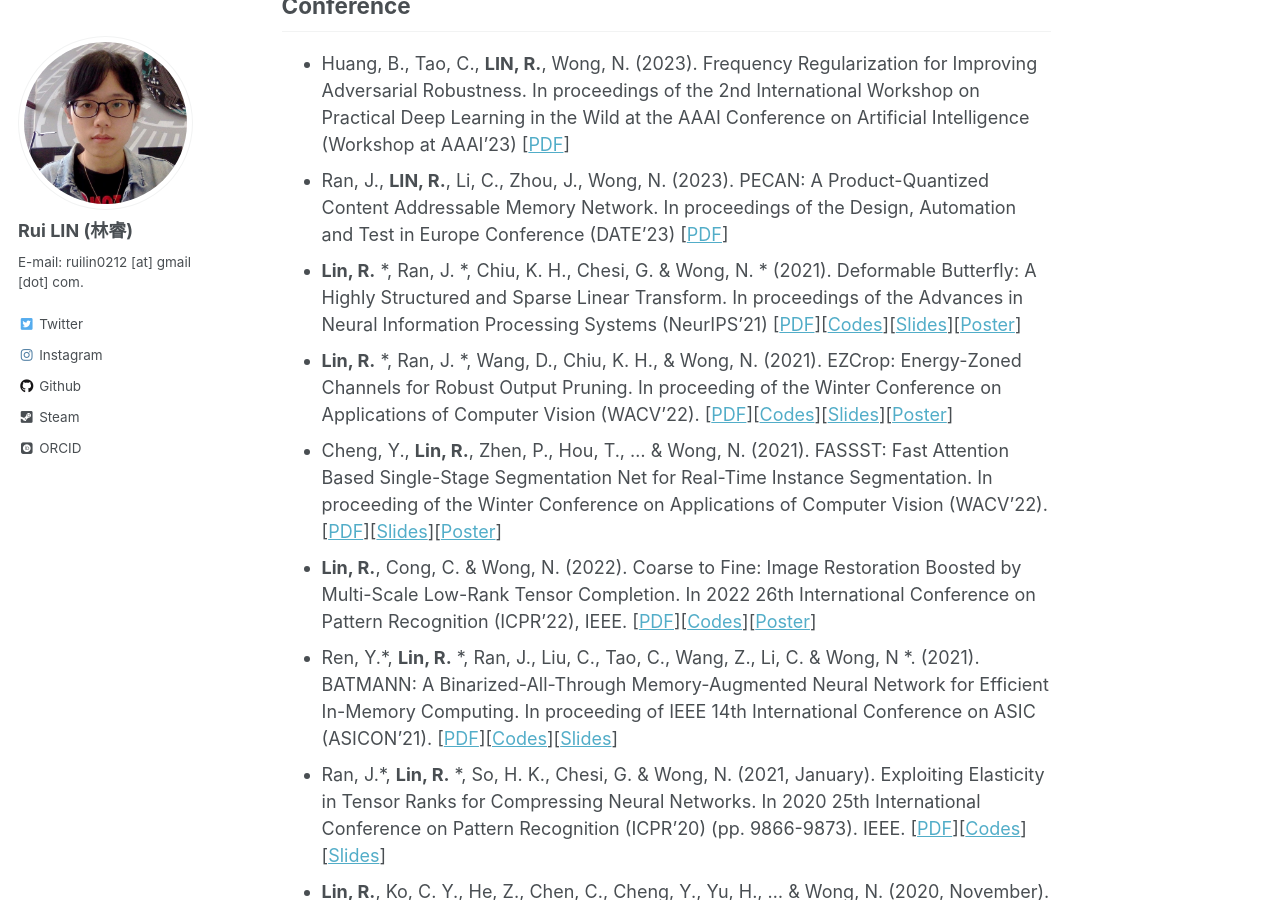
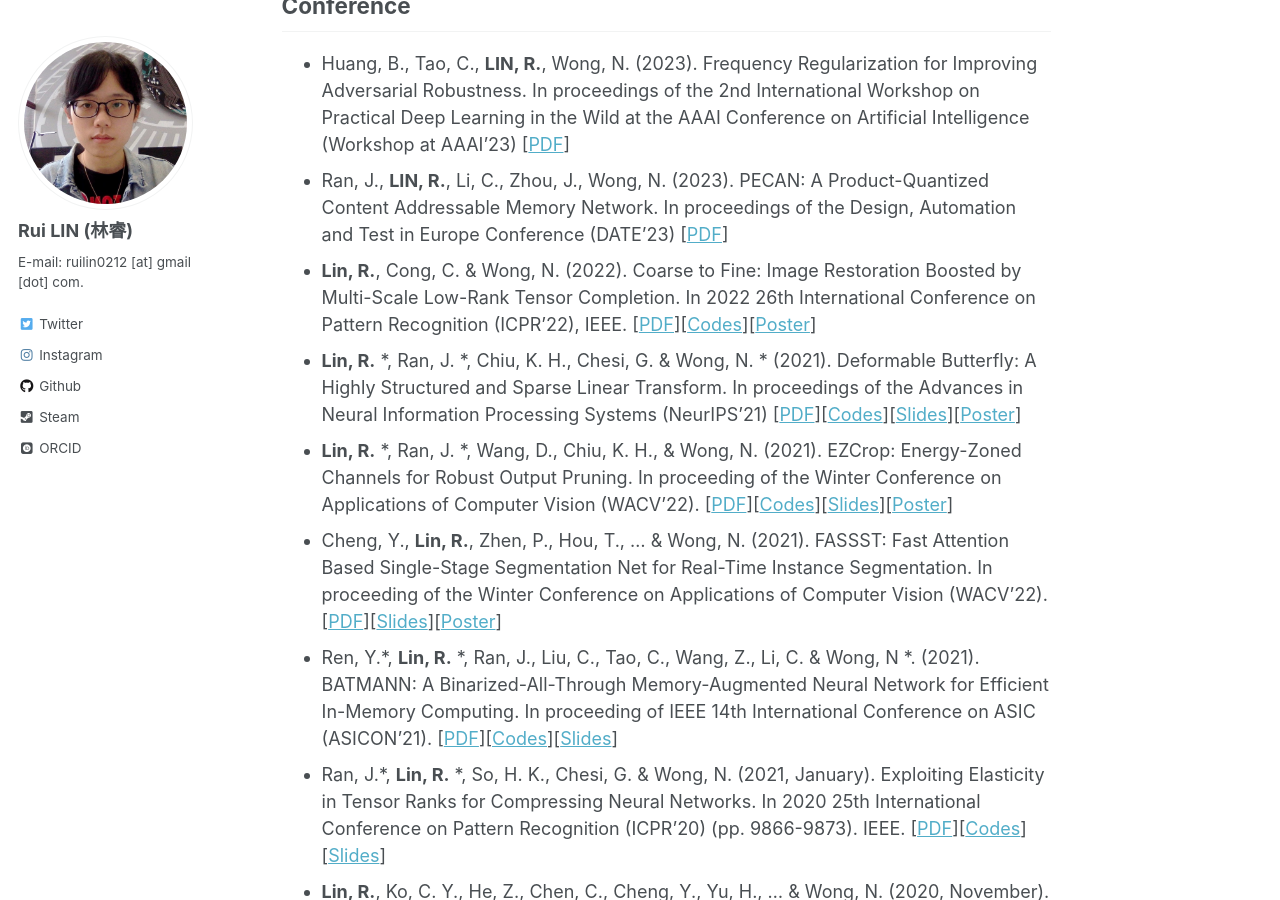
Before and after one commit to rlin27/rlin27.github.io, a Jekyll site: the page built from _pages/publications.md, in a window 1280 px wide and 900 px high, scrolled down 603 px. Built offline with Jekyll 4.4.1, drawn with Linux system fonts in a browser that asks for light colours; some web fonts are replaced.

Commit message:
change the order of pubs

```diff
--- a/_pages/publications.md
+++ b/_pages/publications.md
@@ -11,10 +11,10 @@ title: "Publications"
 ## Conference
 + Huang, B., Tao, C., **LIN, R.**, Wong, N. (2023). Frequency Regularization for Improving Adversarial Robustness. In proceedings of the 2nd International Workshop on Practical Deep Learning in the Wild at the AAAI Conference on Artificial Intelligence (Workshop at AAAI'23) [[PDF](\files\pdf\AAAI2023_Workshop.pdf)]
 + Ran, J., **LIN, R.**, Li, C., Zhou, J., Wong, N. (2023). PECAN: A Product-Quantized Content Addressable Memory Network. In proceedings of the Design, Automation and Test in Europe Conference (DATE'23) [[PDF](\files\pdf\PECAN.pdf)]
++ **Lin, R.**, Cong, C. & Wong, N. (2022). Coarse to Fine: Image Restoration Boosted by Multi-Scale Low-Rank Tensor Completion. In 2022 26th International Conference on Pattern Recognition (ICPR'22), IEEE.  [[PDF](\files\pdf\ICPR_2022_C2F.pdf)][[Codes](https://github.com/rlin27/C2FLRTC)][[Poster](\files\pdf\ICPR2022_ePoster.pdf)]
 + **Lin, R.** *, Ran, J. *, Chiu, K. H., Chesi, G. & Wong, N. * (2021). Deformable Butterfly: A Highly Structured and Sparse Linear Transform. In proceedings of the Advances in Neural Information Processing Systems (NeurIPS'21) [[PDF](\files\pdf\DeBut_final.pdf)][[Codes](https://github.com/rlin27/DeBut)][[Slides](\files\slides\DeBut_Slides.pdf)][[Poster](\files\slides\DeBut_Poster.pdf)]
 + **Lin, R.** *, Ran, J. *, Wang, D., Chiu, K. H., & Wong, N. (2021). EZCrop: Energy-Zoned Channels for Robust Output Pruning. In proceeding of the Winter Conference on Applications of Computer Vision (WACV'22). [[PDF](https://arxiv.org/abs/2105.03679)][[Codes](https://github.com/rlin27/EZCrop)][[Slides](\files\slides\EZCrop_Slides.pdf)][[Poster](\files\slides\EZCrop_Poster.pdf)]
 + Cheng, Y., **Lin, R.**, Zhen, P., Hou, T., ... & Wong, N. (2021). FASSST: Fast Attention Based Single-Stage Segmentation Net for Real-Time Instance Segmentation. In proceeding of the Winter Conference on Applications of Computer Vision (WACV'22). [[PDF](\files\pdf\FASSST.pdf)][[Slides](\files\slides\FASSST_Slides.pdf)][[Poster](\files\slides\FASSST_Poster.pdf)]
-+ **Lin, R.**, Cong, C. & Wong, N. (2022). Coarse to Fine: Image Restoration Boosted by Multi-Scale Low-Rank Tensor Completion. In 2022 26th International Conference on Pattern Recognition (ICPR'22), IEEE.  [[PDF](\files\pdf\ICPR_2022_C2F.pdf)][[Codes](https://github.com/rlin27/C2FLRTC)][[Poster](\files\pdf\ICPR2022_ePoster.pdf)]
 + Ren, Y.*, **Lin, R.** *, Ran, J., Liu, C., Tao, C., Wang, Z., Li, C. & Wong, N *. (2021). BATMANN: A Binarized-All-Through Memory-Augmented Neural Network for Efficient In-Memory Computing. In proceeding of IEEE 14th International Conference on ASIC (ASICON'21). [[PDF](\files\pdf\ASICON2021__BATMANN.pdf)][[Codes](https://github.com/rlin27/BATMANN)][[Slides](\files\slides\BATMANN_Slides.pdf)]
 + Ran, J.*, **Lin, R.** *, So, H. K., Chesi, G. & Wong, N. (2021, January). Exploiting Elasticity in Tensor Ranks for Compressing Neural Networks. In 2020 25th International Conference on Pattern Recognition (ICPR'20) (pp. 9866-9873). IEEE. [[PDF](https://arxiv.org/abs/2105.04218)][[Codes](https://github.com/rlin27/NRMF)][[Slides](\files\slides\NRMF.pdf)]
 + **Lin, R.**, Ko, C. Y., He, Z., Chen, C., Cheng, Y., Yu, H., ... & Wong, N. (2020, November). HOTCAKE: Higher Order Tucker Articulated Kernels for Deeper CNN Compression. In 2020 IEEE 15th International Conference on Solid-State & Integrated Circuit Technology (ICSICT'20) (pp. 1-4). IEEE. [[PDF](https://arxiv.org/abs/2002.12663)][[Codes](https://github.com/rlin27/HOTCAKE)][[Slides](\files\slides\HOTCAKE.pdf)]
```
